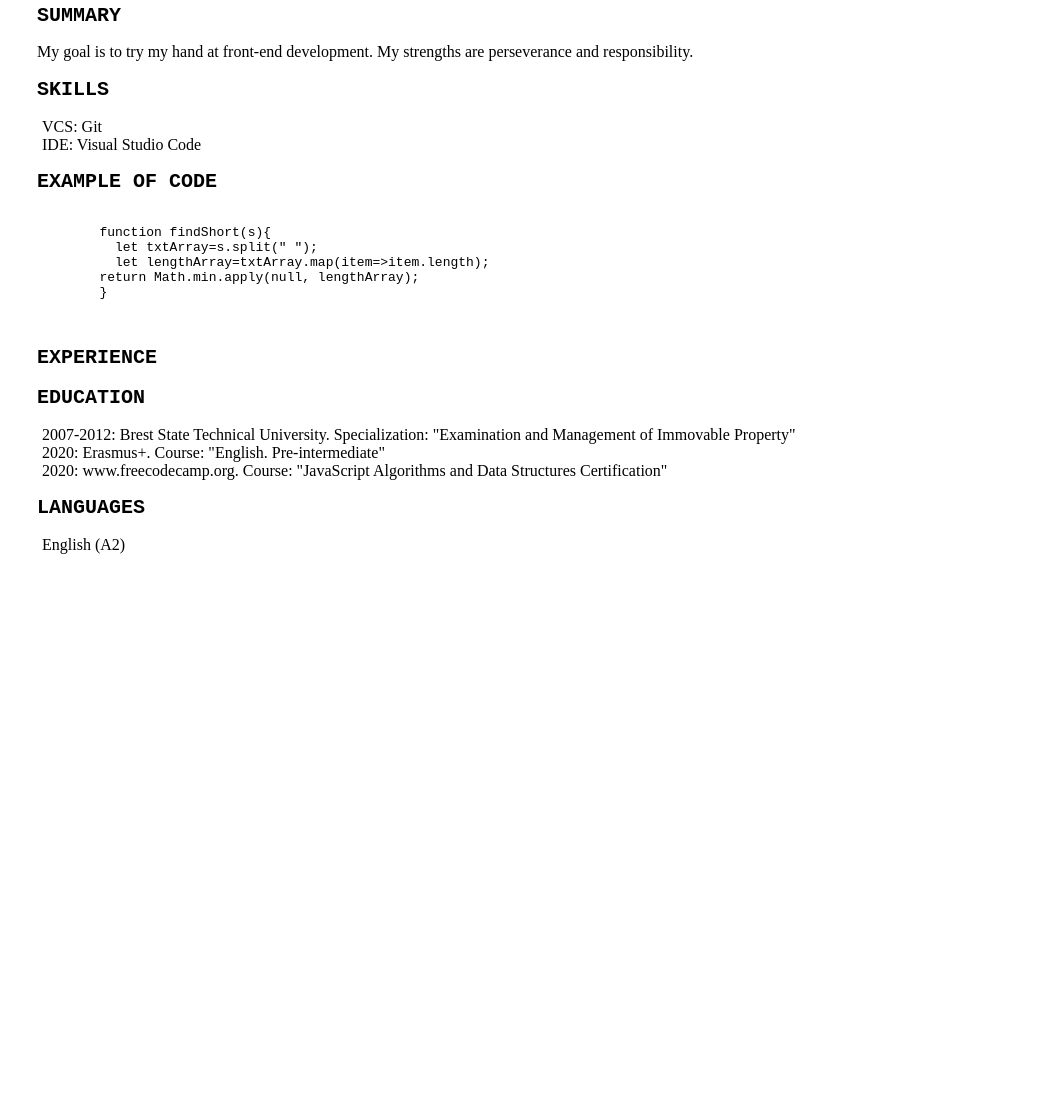
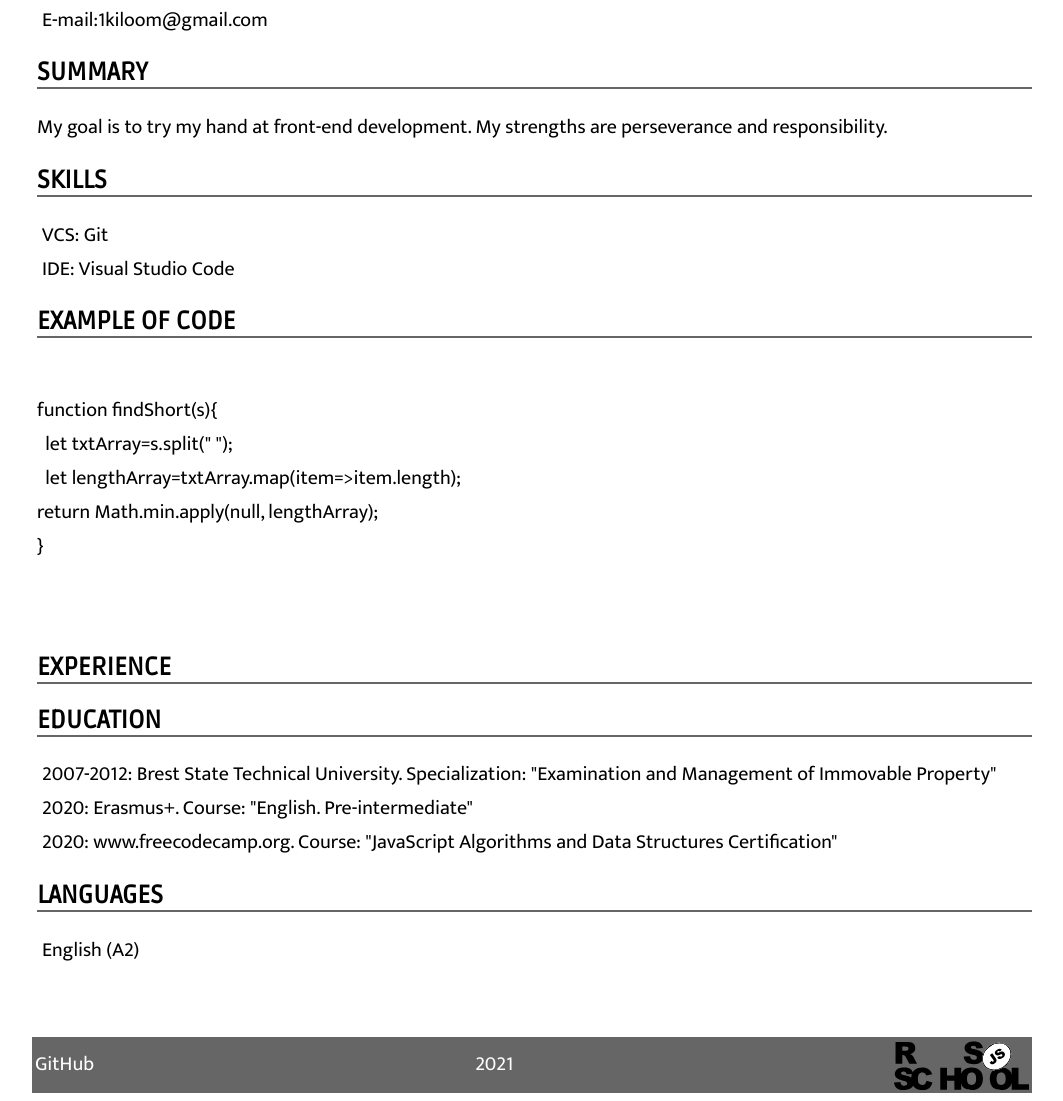
Before and after one commit to barmenski/rsschool-cv, a plain HTML site: page index.html in a window 1280 px wide. Shown: the part 373-1474 px from the top of the page, without its empty margins (108-1171 px from the left). Before the commit the page ends 951 px from the top, so only its background shows below. Drawn offline with Linux system fonts and the light colour scheme.

Commit message:
feat: add styles

```diff
--- a/css/styles.css
+++ b/css/styles.css
@@ -1,26 +1,87 @@
+@font-face {
+  font-family: "Ruda";
+  font-style: normal;
+  font-weight: 400;
+  src: local(""), url("../fonts/ruda-v14-latin-regular.woff2") format("woff2"),
+    /* Chrome 26+, Opera 23+, Firefox 39+ */
+      url("../fonts/ruda-v14-latin-regular.woff") format("woff"); /* Chrome 6+, Firefox 3.6+, IE 9+, Safari 5.1+ */
+}
+
+@font-face {
+  font-family: "Antic";
+  font-style: normal;
+  font-weight: 400;
+  src: url("../fonts/antic-v12-latin-regular.eot"); /* IE9 Compat Modes */
+  src: local(""),
+    url("../fonts/antic-v12-latin-regular.eot?#iefix")
+      format("embedded-opentype"),
+    /* IE6-IE8 */ url("../fonts/antic-v12-latin-regular.woff2") format("woff2"),
+    /* Super Modern Browsers */ url("../fonts/antic-v12-latin-regular.woff")
+      format("woff"),
+    /* Modern Browsers */ url("../fonts/antic-v12-latin-regular.ttf")
+      format("truetype"),
+    /* Safari, Android, iOS */ url("../fonts/antic-v12-latin-regular.svg#Antic")
+      format("svg"); /* Legacy iOS */
+}
+
+@font-face {
+  font-family: "Mukta";
+  font-style: normal;
+  font-weight: 400;
+  src: local(""), url("../fonts/mukta-v7-latin-regular.woff2") format("woff2"),
+    /* Chrome 26+, Opera 23+, Firefox 39+ */
+      url("../fonts/mukta-v7-latin-regular.woff") format("woff"); /* Chrome 6+, Firefox 3.6+, IE 9+, Safari 5.1+ */
+}
+
+* {
+  font-family: "Mukta", Courier, monospace;
+  font-style: normal;
+  font-weight: 400;
+  font-size: 20px;
+}
+
+a:active,
+a:hover,
+a {
+  text-decoration: none;
+  color: #000;
+}
+
 h1 {
-  font-family: "Courier New", Courier, monospace;
-  font-size: 35px;
+  font-family: "Ruda", Courier, monospace;
+  font-style: normal;
+  font-weight: 900;
+  letter-spacing: 2px;
+  font-size: 70px;
 }
 
 h2 {
-  font-family: "Courier New", Courier, monospace;
-  font-size: 20px;
+  font-family: "Ruda", Courier, monospace;
+  font-style: normal;
+  font-weight: 900;
+  font-size: 25px;
+  border-bottom: #666666 solid 2px;
 }
 
 header {
   display: inline-flex;
   justify-content: space-between;
   align-items: center;
+  color: white;
+  background-color: #666666;
 }
 
 header h1 {
-  margin-left: 150px;
+  margin-left: 80px;
 }
 
 ul {
   padding-left: 5px;
   list-style-type: none;
+}
+
+.avatar {
+  max-height: 240px;
 }
 
 .avatar img {
@@ -35,3 +96,30 @@ ul {
   max-width: 1000px;
   width: 100%;
 }
+
+footer {
+  display: flex;
+  justify-content: space-between;
+  align-content: center;
+  margin-top: 50px;
+  padding: 3px 3px;
+  color: white;
+  background-color: #666666;
+}
+
+footer a {
+  text-align: center;
+  color: white;
+}
+
+.footer-link,
+.footer-year {
+  padding-top: 7px;
+  height: 30px;
+}
+
+.footer_logo-pic {
+  max-width: 200px;
+  height: 50px;
+  display: block;
+}
--- a/index.html
+++ b/index.html
@@ -16,17 +16,20 @@
           </div>
       </header>
       <ul class="CV-list">
-      <li class="CV-item"><h2>CONTACTS</h2>
+      <li class="CV-item">
+        <h2>CONTACTS</h2>
         <ul class="contact-list">
             <li class="contact-item">Tel.:<a href="tel:+375292293606">+375 29 229 36 06</a></li>
             <li class="contact-item">E-mail:<a href="1kiloom@gmail.com">1kiloom@gmail.com</a></li>
         </ul>
       </li>
 
-      <li class="CV-item"><h2>SUMMARY</h2>
+      <li class="CV-item">
+        <h2>SUMMARY</h2>
         <p>My goal is to try my hand at front-end development. My strengths are perseverance and responsibility.</p>
       </li>
-      <li class="CV-item"><h2>SKILLS</h2>
+      <li class="CV-item">
+        <h2>SKILLS</h2>
         <ul class="skills-list">
           <li class="skills-item">VCS: Git</li>
           <li class="skills-item">IDE: Visual Studio Code</li>
@@ -35,29 +38,45 @@
       <li class="CV-item"><h2>EXAMPLE OF CODE</h2>
         <pre>
           <code>
-        function findShort(s){
-          let txtArray=s.split(" ");
-          let lengthArray=txtArray.map(item=>item.length);
-        return Math.min.apply(null, lengthArray);
-        }
+function findShort(s){
+  let txtArray=s.split(" ");
+  let lengthArray=txtArray.map(item=>item.length);
+return Math.min.apply(null, lengthArray);
+}
           </code>
         </pre>
       </li>
-      <li class="CV-item"><h2>EXPERIENCE</h2>
+      <li class="CV-item">
+        <h2>EXPERIENCE</h2>
       </li>
-      <li class="CV-item"><h2>EDUCATION</h2>
+      <li class="CV-item">
+        <h2>EDUCATION</h2>
           <ul class="education-list">
               <li class="education-item">2007-2012: Brest State Technical University. Specialization: "Examination and Management of Immovable Property"</li>
               <li class="education-item">2020: Erasmus+. Course: "English. Pre-intermediate"</li>
               <li class="education-item">2020: www.freecodecamp.org. Course: "JavaScript Algorithms and Data Structures Certification"</li>
           </ul>
-      <li class="CV-item"><h2>LANGUAGES</h2>
+      <li class="CV-item">
+        <h2>LANGUAGES</h2>
           <ul class="lang-list">
             <li class="lang-item">English (A2)</li>
           </ul>
       </ul>
+      <footer>
+        <a href="https://github.com/barmenski" class="footer-link">
+          GitHub
+        </a>
+        <div class="footer-year">
+              <span class="footer_logo-text">2021</span>
+          </a>
+      </div>
+      <div class="footer_logo">
+        <a href="https://rs.school/js/" class="footer_logo-link">
+          <img src="images/rs_school_js.svg" alt="RS_School_JS" class="footer_logo-pic">
+        </a>
+      </div>
+      </footer>
     </div>
 
-    <!-- article, aside, details, figcaption, figure, footer, header, main, mark, nav, section, summary, time -->
   </body>
 </html>
```
Also changed, not shown: fonts/antic-v12-latin-regular.woff (added), fonts/antic-v12-latin-regular.woff2 (added), fonts/mukta-v7-latin-regular.woff (added), fonts/mukta-v7-latin-regular.woff2 (added), fonts/ruda-v14-latin-regular.woff (added), fonts/ruda-v14-latin-regular.woff2 (added), images/rs_school_js.svg (added).
